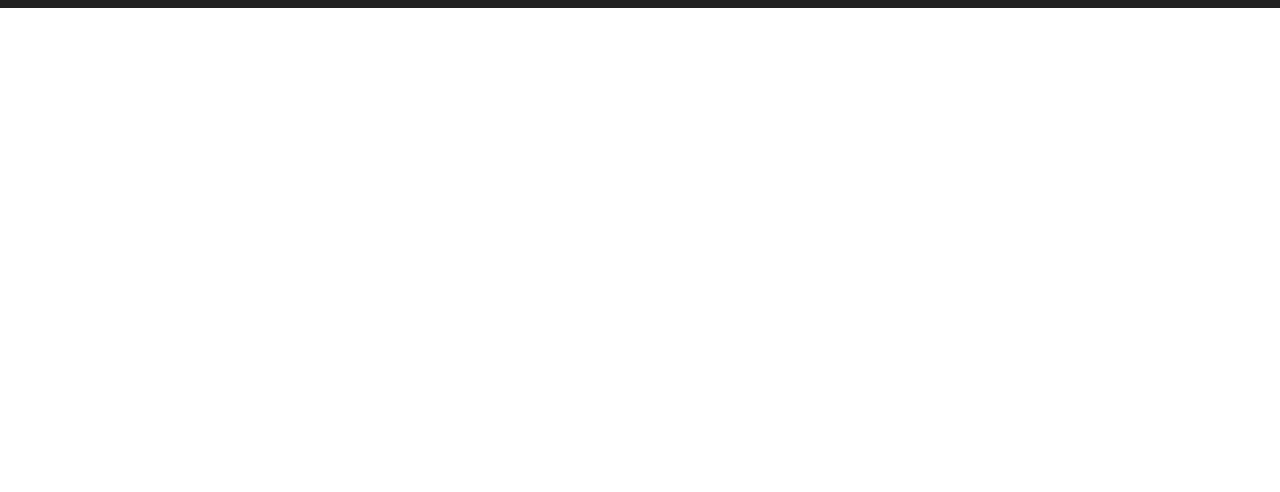
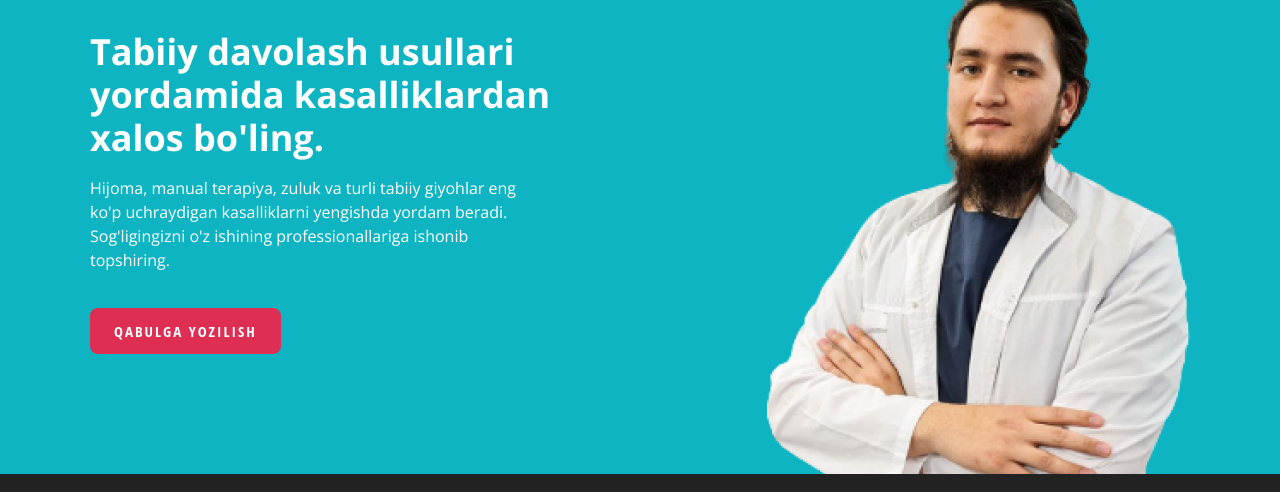
Before and after one commit to makhsudoff/Ansormed, a plain HTML site: page index.html in a window 1280 px wide. Shown: the part 188-680 px from the top of the page. Drawn offline with nearby package versions, Linux system fonts and the light colour scheme.

Commit message:
Add hero and main-link-solid styles

```diff
--- a/css/style.css
+++ b/css/style.css
@@ -182,6 +182,64 @@ body
   color: #fff;
 }
 
+.main-link-solid:hover
+{
+  background-color: rgba(222, 46, 84, 0.8);
+  border-color: transparent;
+  color: #fff;
+}
+
+.main-link-solid:active
+{
+  background-color: rgba(222, 46, 84, 0.6);
+  opacity: 1;
+}
+
+/* HERO */
+
+.hero
+{
+  background-color: #0EB4C1;
+  color: #fff;
+}
+
+
+.hero-container
+{
+  display: flex;
+  justify-content: space-between;
+}
+
+.hero-content
+{
+  width: 500px;
+  padding-top: 120px;
+  padding-bottom: 120px;
+}
+
+.hero-heading
+{
+  margin-top: 0;
+  margin-bottom: 16px;
+  font-family: "Open Sans" , "Arial" , sans-serif;
+  font-size: 36px;
+  line-height: 1.2;
+
+}
+
+.hero-text
+{
+  width: 440px;
+  margin-bottom: 36px;
+
+}
+
+.hero-img
+{
+  align-self: flex-end;
+}
+
+
 /* SITE FOOTER */
 
 .site-footer
--- a/index.html
+++ b/index.html
@@ -48,6 +48,25 @@
 
    </header>
 
+
+  <!-- MAIN CONTENT -->
+   <main>
+    <section class="hero">
+     <div class="hero-container container">
+      <div class="hero-content">
+        <h2 class="hero-heading">Tabiiy davolash usullari yordamida kasalliklardan xalos bo'ling.</h2>
+        <p class="hero-text">Hijoma, manual terapiya, zuluk va turli tabiiy giyohlar eng ko'p uchraydigan kasalliklarni yengishda yordam beradi. Sog'ligingizni o'z ishining professionallariga ishonib topshiring.</p>
+        <a class="main-link main-link-solid" href="#">Qabulga yozilish</a>
+      </div>
+      <img class="hero-img" src="img/hero-img.png" alt="Ulug'bek Azamatov rasmi"
+      width="423px" height="504px">
+     </div>
+    </section>
+   </main>
+
+
+
+
    <!-- SITE FOOTER -->
 
 
```
Also changed, not shown: img/hero-img.png (added).
